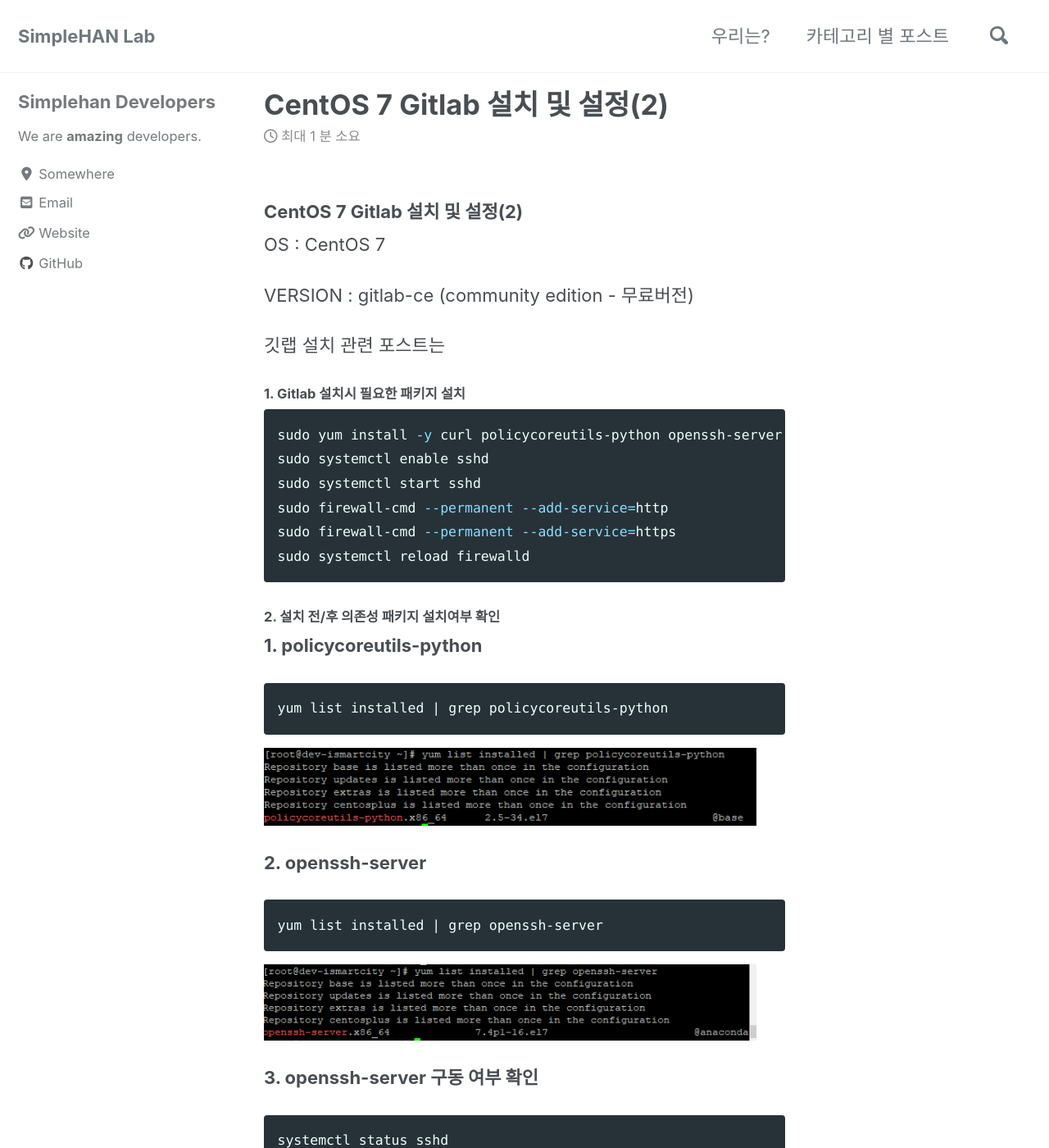
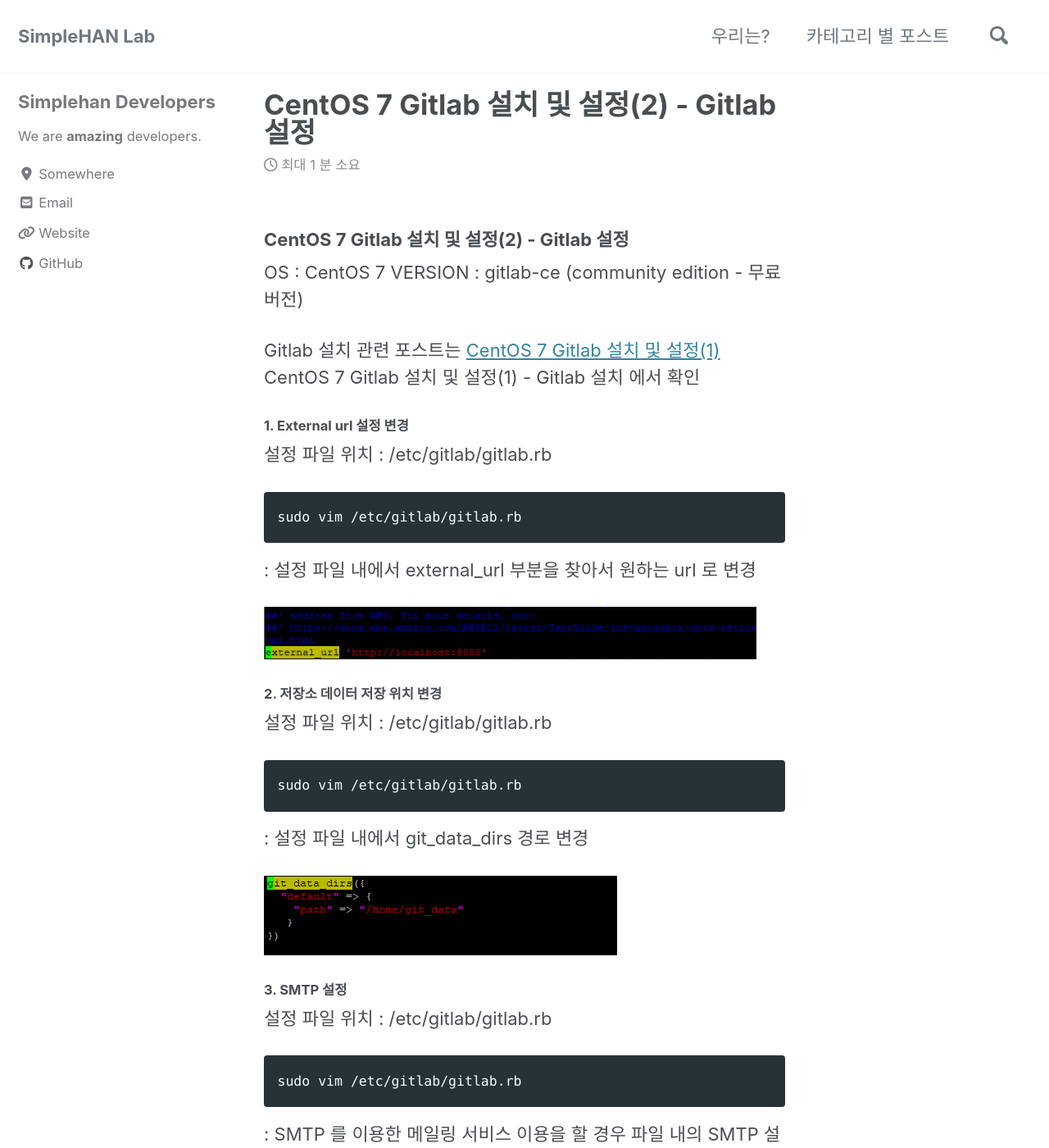
Before and after one commit to simplehanlab/prevBlog, a Jekyll site: the page built from _posts/2021-01-13-gitlab-install-2.md, in a window 1280 px wide and 1400 px high. Shown: the whole window at 82% size. Built offline with Jekyll 4.4.1, drawn with Linux system fonts in a browser that asks for light colours; cached includes are drawn as plain includes; nearby versions of some CDN libraries; comment, search, counter and statistics services are not loaded; some of the changed text lies outside the part shown.

Commit message:
gitlab 설정 문서 수정

````diff
--- a/_posts/2021-01-13-gitlab-install-2.md
+++ b/_posts/2021-01-13-gitlab-install-2.md
@@ -1,5 +1,5 @@
 ---
-title: "CentOS 7 Gitlab 설치 및 설정(2)"
+title: "CentOS 7 Gitlab 설치 및 설정(2) - Gitlab 설정"
 comments: true
 categories:
   - linux
@@ -7,84 +7,55 @@
   - gitlab
 date: "2021-01-13 14:45"
 ---
-### CentOS 7 Gitlab 설치 및 설정(2)
+### CentOS 7 Gitlab 설치 및 설정(2) - Gitlab 설정
 
 OS : CentOS 7
-
 VERSION : gitlab-ce (community edition - 무료버전)
 
+Gitlab 설치 관련 포스트는 [CentOS 7 Gitlab 설치 및 설정(1)](https://simplehanlab.github.io/linux/gitlab-install-1) CentOS 7 Gitlab 설치 및 설정(1) - Gitlab 설치 에서 확인
 
+#### 1. External url 설정 변경
 
-깃랩 설치 관련 포스트는
-
-[CentOS 7 Gitlab 설치 및 설정(1)]: https://simplehanlab.github.io/linux/gitlab-install-1/	" ㅅㄷㄴㅅ"
-
-
-
-#### 1. Gitlab 설치시 필요한 패키지 설치
+설정 파일 위치 : /etc/gitlab/gitlab.rb
 
 ```shell
-sudo yum install -y curl policycoreutils-python openssh-server
-sudo systemctl enable sshd
-sudo systemctl start sshd
-sudo firewall-cmd --permanent --add-service=http
-sudo firewall-cmd --permanent --add-service=https
-sudo systemctl reload firewalld
+sudo vim /etc/gitlab/gitlab.rb
 ```
 
-#### 2. 설치 전/후 의존성 패키지 설치여부 확인
+: 설정 파일 내에서 external_url 부분을 찾아서 원하는 url 로 변경
 
-**1. policycoreutils-python**
+![image-20210113154112679](\assets\images\gitlab\2\image-20210113154112679.png)
+
+#### 2. 저장소 데이터 저장 위치 변경
+
+설정 파일 위치 : /etc/gitlab/gitlab.rb
 
 ```shell
-yum list installed | grep policycoreutils-python
+sudo vim /etc/gitlab/gitlab.rb
 ```
 
-![image-20210113144623259](\assets\images\gitlab\1\image-20210113144623259.png)
+: 설정 파일 내에서 git_data_dirs 경로 변경
 
+![image-20210113154201441](\assets\images\gitlab\2\image-20210113154201441.png)
 
+#### 3. SMTP 설정
 
-  **2. openssh-server**
+설정 파일 위치 : /etc/gitlab/gitlab.rb
 
 ```shell
-yum list installed | grep openssh-server
+sudo vim /etc/gitlab/gitlab.rb
 ```
 
-![image-20210113144640124](\assets\images\gitlab\1\image-20210113144640124.png)
+: SMTP 를 이용한 메일링 서비스 이용을 할 경우 파일 내의 SMTP 설정 부분 변경
 
-**3.  openssh-server 구동 여부 확인**
+![image-20210113154428321](\assets\images\gitlab\2\image-20210113154428321.png)
+
+※Gitlab SMTP 설정 관련 공식 문서 : [Gitlab SMTP 설정 관련 Docs](https://docs.gitlab.com/omnibus/settings/smtp.html)
+
+#### 4. Gitlab 변경된 설정 적용하기
 
 ```shell
-systemctl status sshd
+sudo gitlab-ctl stop				// gitlab 중지
+sudo gitlab-ctl reconfigure			// 설정 적용
+sudo gitlab-ctl restart				// gitlab 재시작
 ```
-
-![image-20210113144737316](\assets\images\gitlab\1\image-20210113144737316.png)
-
-**4. 메일링 서비스를 위한 postfix 설치(필요시)**
-
-```shell
-sudo yum install postfix
-sudo systemctl enable postfix
-sudo systemctl start postfix
-```
-
-
-
-#### 3. Gitlab 설치하기
-
-1. Gitlab-ce Package repository 추가
-
-   ```shell
-   curl https://packages.gitlab.com/install/repositories/gitlab/gitlab-ce/script.rpm.sh | sudo bash
-   ```
-
-2. Gitlab 을 접속하기 위한 url 설정 후 gitlab-ce 설치
-
-   ```shell
-   sudo EXTERNAL_URL="자신의 도메인이나 접속가능한 IP:접속할 Port번호" yum install -y gitlab-ce
-   ex) sudo EXTERNAL_URL="https://localhost:8080" yum install -y gitlab-ce
-   ```
-
-3. 설치 완료후 EXTERNAL_URL 에 설정된 주소로 접속 후 Gitlab 페이지 확인
-
-4. 초기 페이지 에서 root 의 패스워드를 새로 지정하기 위한 페이지가 나온다.
````
Also changed, not shown: _posts/2021-01-13-gitlab-install-1.md (+10 -5 lines), assets/images/gitlab/2/image-20210113154112679.png (added), assets/images/gitlab/2/image-20210113154201441.png (added), assets/images/gitlab/2/image-20210113154428321.png (added).
